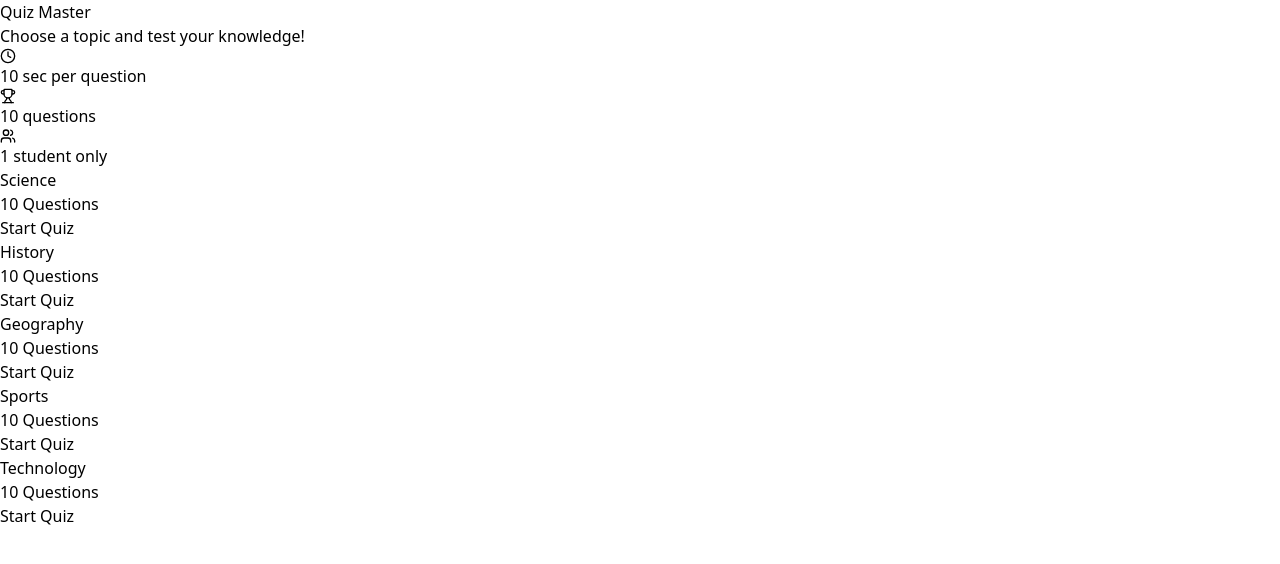
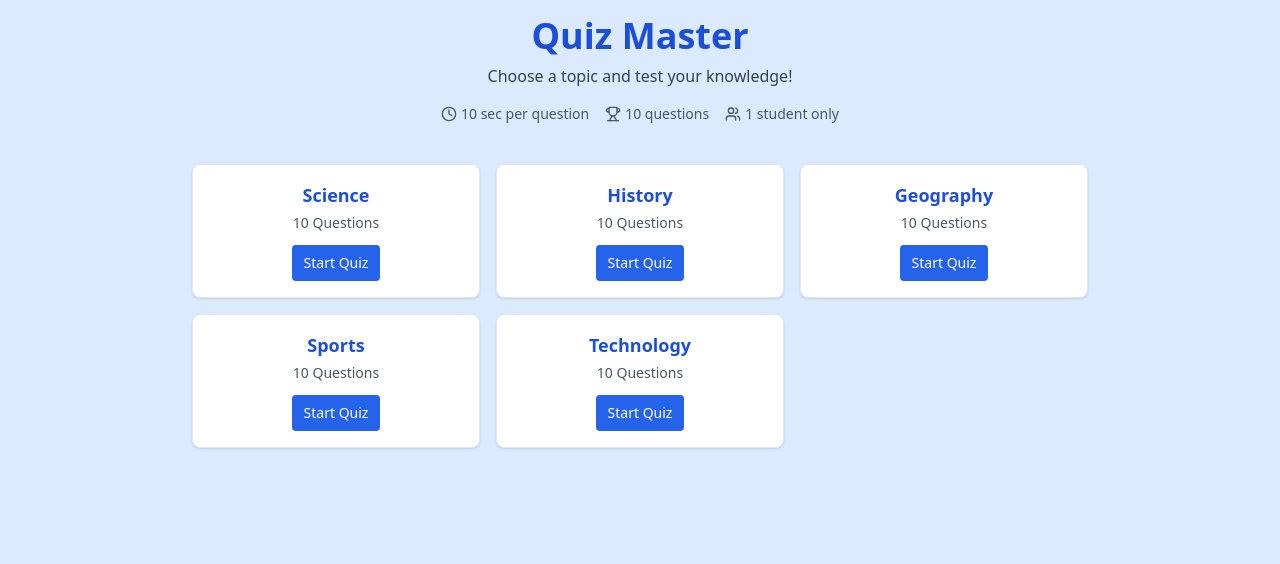
Before and after one commit to Scriptzstarling/Internship_Code_Bucket_Pvt_Ltd, a React (Create React App) app in the folder quiz-app/: page / in a window 1280 px wide. Shown: the top 564 px of the page. Built offline with nearby package versions, Linux system fonts and the light colour scheme.

Commit message:
tailwind.config is giving error now done

```diff
--- a/quiz-app/tailwind.config.js
+++ b/quiz-app/tailwind.config.js
@@ -1,7 +1,7 @@
 /** @type {import('tailwindcss').Config} */
 module.exports = {
   content: [
-    ,
+    "./src/**/*.{js,jsx,ts,tsx}",
   ],
   theme: {
     extend: {},
```
